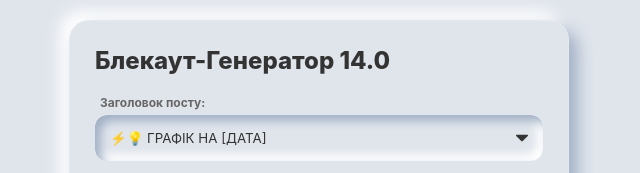
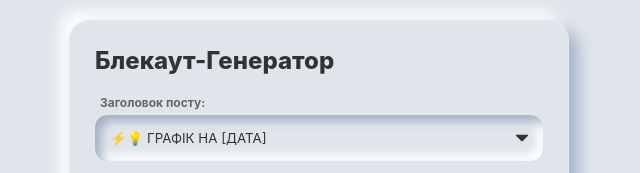
Before and after one commit to bloomsdemos-glitch/valkyblackoutgen, a plain HTML site: page index.html in a window 1280 px wide. Shown: the top 173 px of the page, 321-961 px from the left. Drawn offline with Linux system fonts and the light colour scheme.

Commit message:
Update index.html

```diff
--- a/index.html
+++ b/index.html
@@ -3,7 +3,7 @@
 <head>
     <meta charset="UTF-8">
     <meta name="viewport" content="width=device-width, initial-scale=1.0, maximum-scale=1.0, user-scalable=no">
-    <title>Блекаут-Генератор 14.0 PRO</title>
+    <title>Блекаут-Генератор</title>
     <script src="https://html2canvas.hertzen.com/dist/html2canvas.min.js"></script>
     <style>
         :root {
@@ -218,7 +218,7 @@
     <div class="app-container">
 
         <div class="card">
-            <h2>Блекаут-Генератор 14.0</h2>
+            <h2>Блекаут-Генератор</h2>
 
             <div style="margin-bottom: 15px;">
                 <label style="font-size:12px; font-weight:bold; color:#666; margin-left:5px; display:block; margin-bottom:5px;">Заголовок посту:</label>
```
